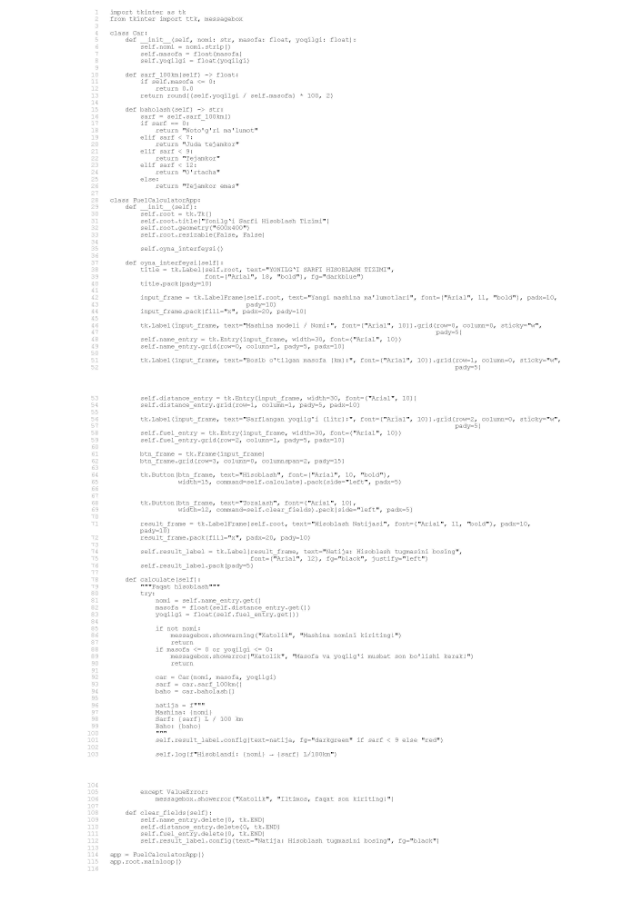
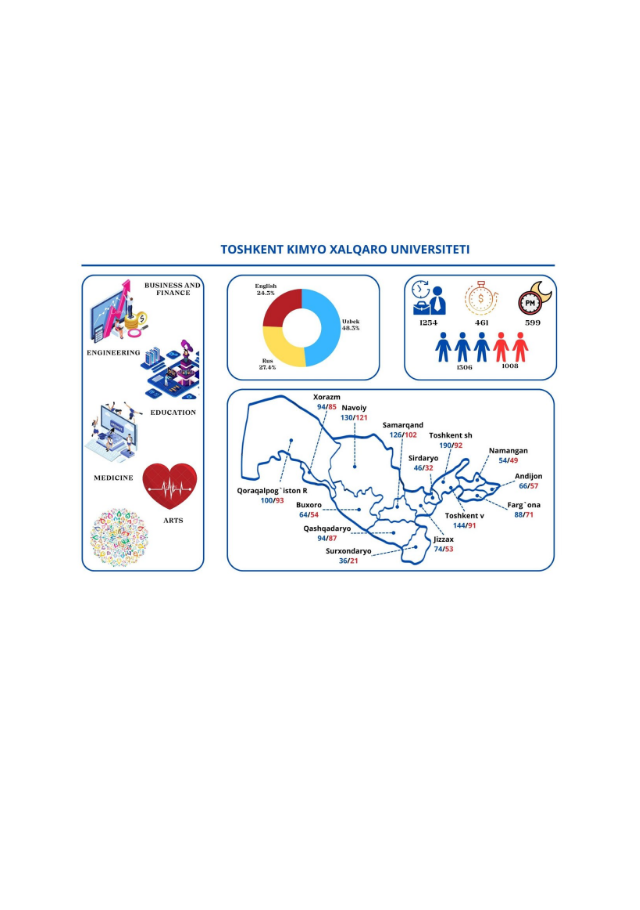
Before and after one commit to fayzullabekchanov/kiut_dars, a React (Create React App) app: page / in a window 1280 px wide. Shown: the top 910 px of the page, without its empty margins (319-959 px from the left). After the commit the page ends 800 px from the top, so only its background shows below. Built offline with nearby package versions, Linux system fonts and the light colour scheme.

Commit message:
TRM_YaN_V5_stat

```diff
--- a/src/App.js
+++ b/src/App.js
@@ -3,10 +3,7 @@
 import 'bootstrap/dist/css/bootstrap.css';
 import './App.css';
 
-import Rasm1 from './V5_Page_1.jpg';
-import Rasm2 from './V5_Page_2.jpg';
-import Rasm3 from './V5_Page_3.jpg';
-
+import Rasm1 from './statisv.jpg';
 
 function App() {
 
@@ -14,8 +11,6 @@
         <div className="App">
 
             <img src={Rasm1} width={500} alt=""/>
-            <img src={Rasm2} width={500} alt=""/>
-            <img src={Rasm3} width={500} alt=""/>
         </div>
     );
 }
```
Also changed, not shown: src/statisv.jpg (added).
